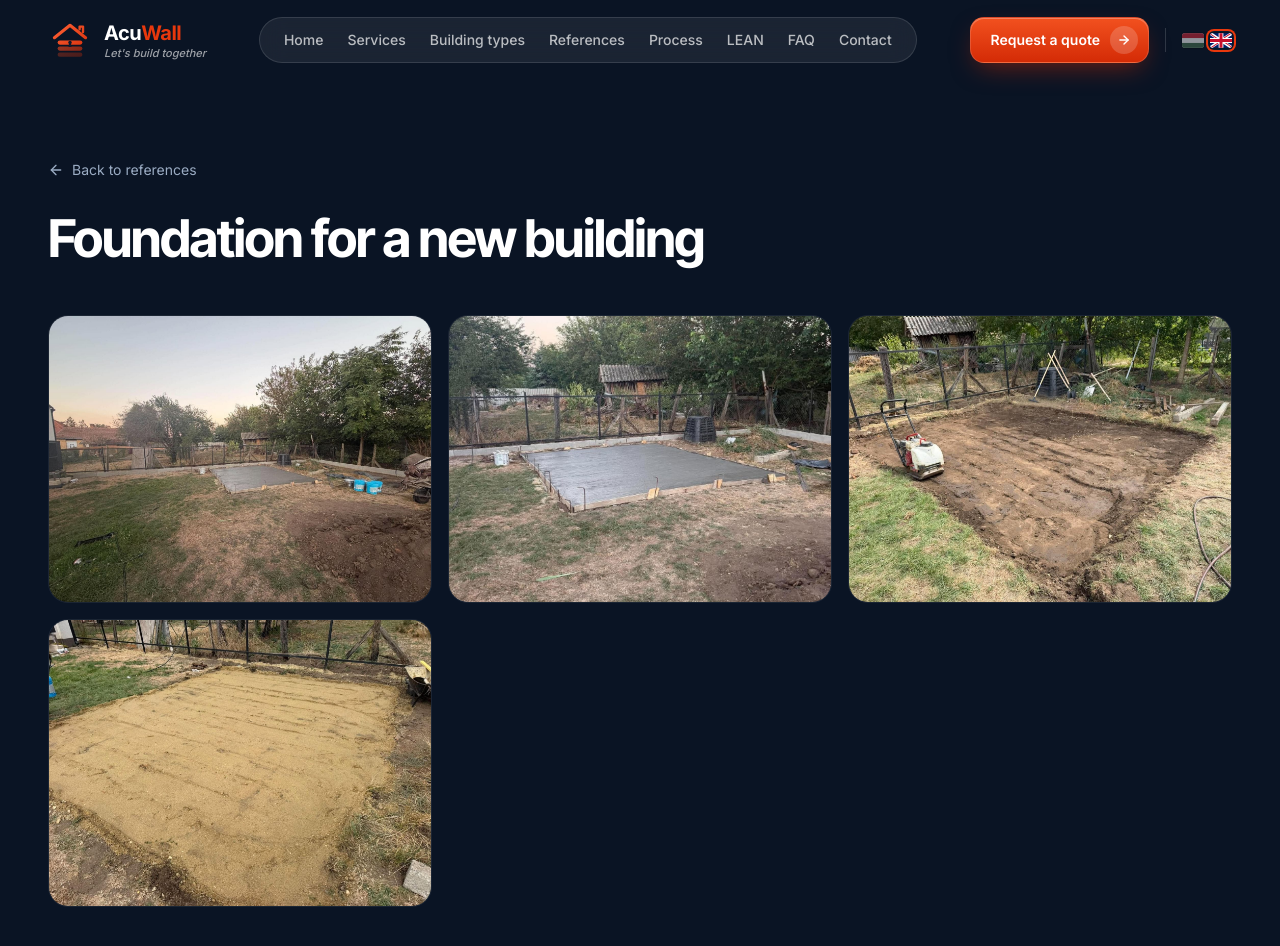
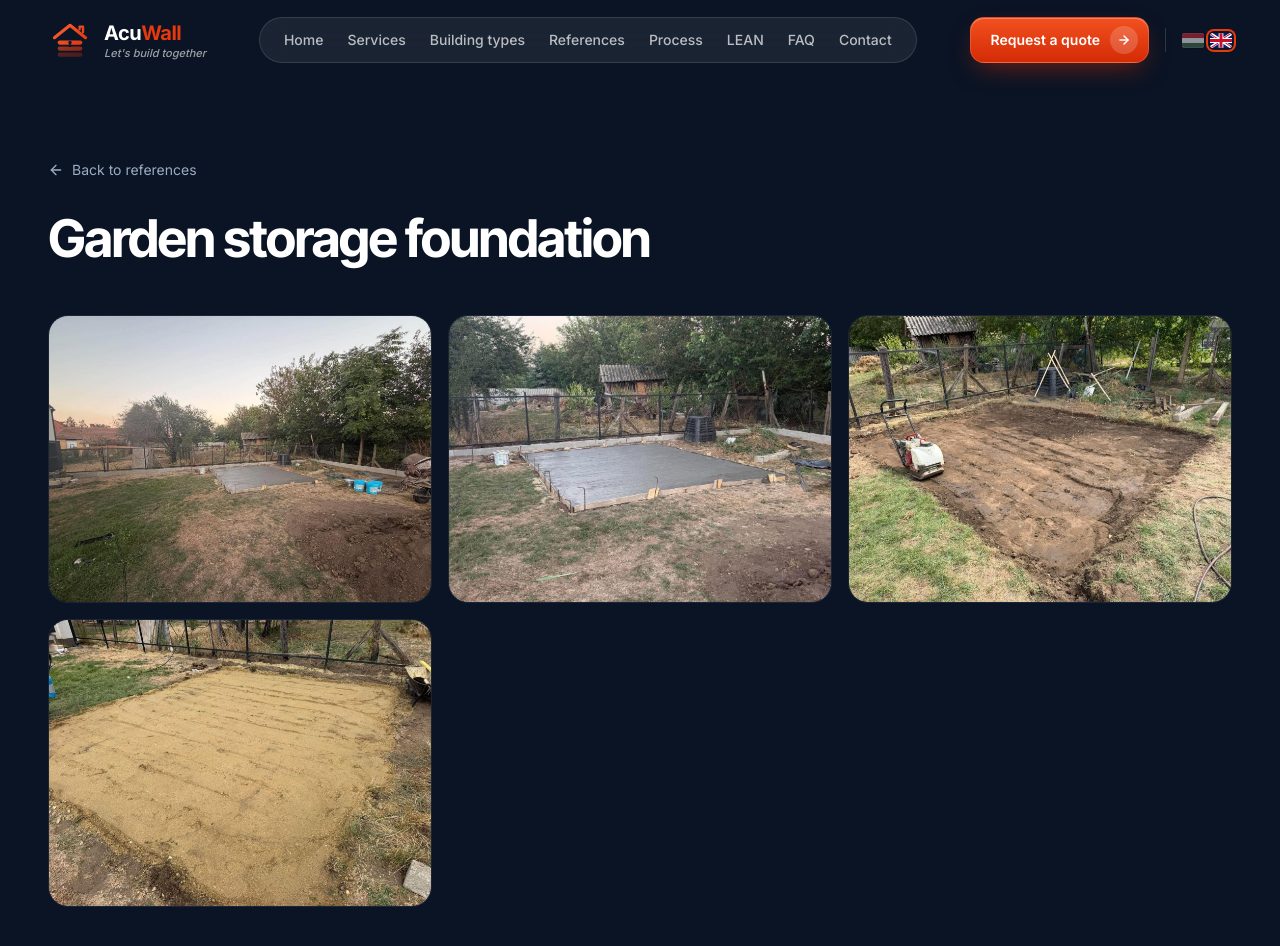
Before and after one commit to broist/acuwall_prod, a Next.js app: page /referenciak/alapozas-folyamatban in a window 1280 px wide. Shown: the top 946 px of the page. Built offline with nearby package versions, Linux system fonts and the light colour scheme.

Commit message:
Referenciak: az alapozas-projekt cime Kerti tarolo alapozasa
Co-Authored-By: Claude Sonnet 5.5 <noreply@anthropic.com>

```diff
--- a/src/content/references.ts
+++ b/src/content/references.ts
@@ -128,8 +128,8 @@ export const REFERENCES: Reference[] = [
   {
     slug: "alapozas-folyamatban",
     title: {
-      hu: "Új épület alapozása",
-      en: "Foundation for a new building",
+      hu: "Kerti tároló alapozása",
+      en: "Garden storage foundation",
     },
     type: { hu: "Folyamatban", en: "In progress" },
     cover: {
```
